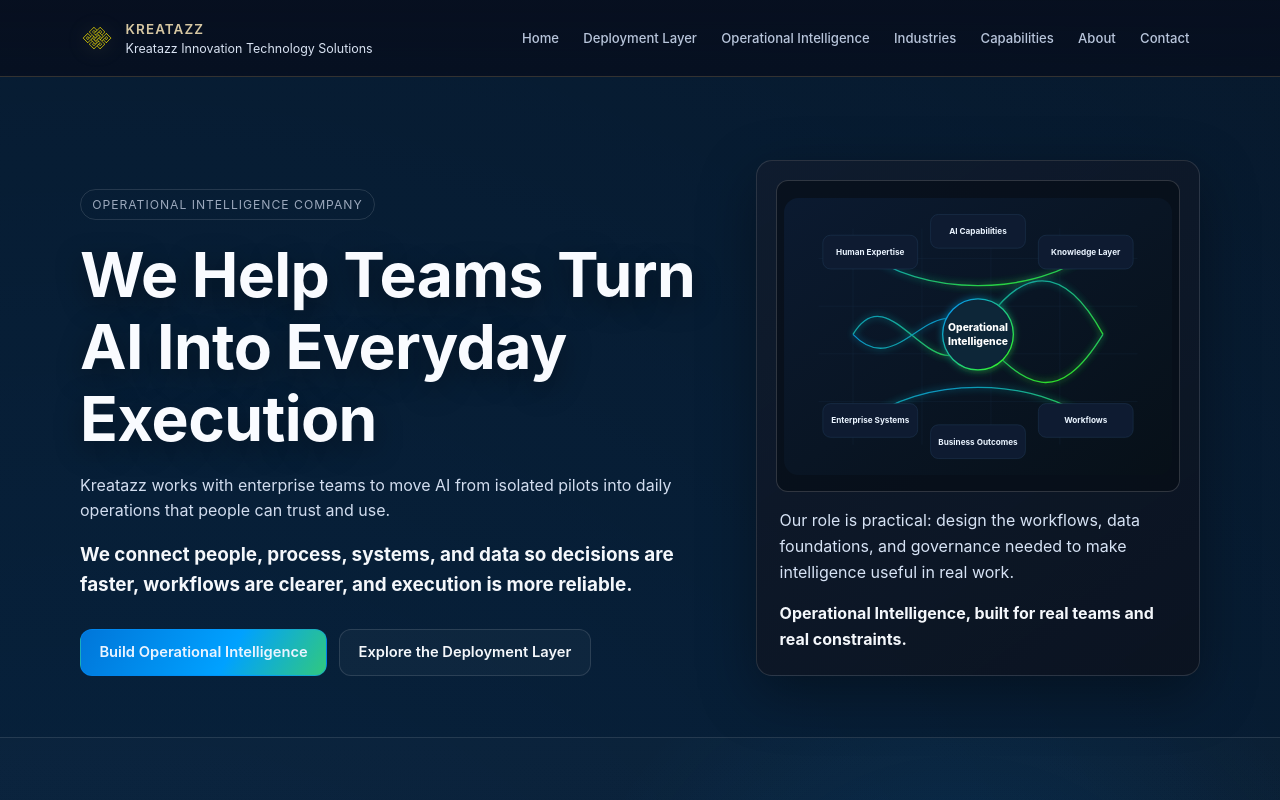
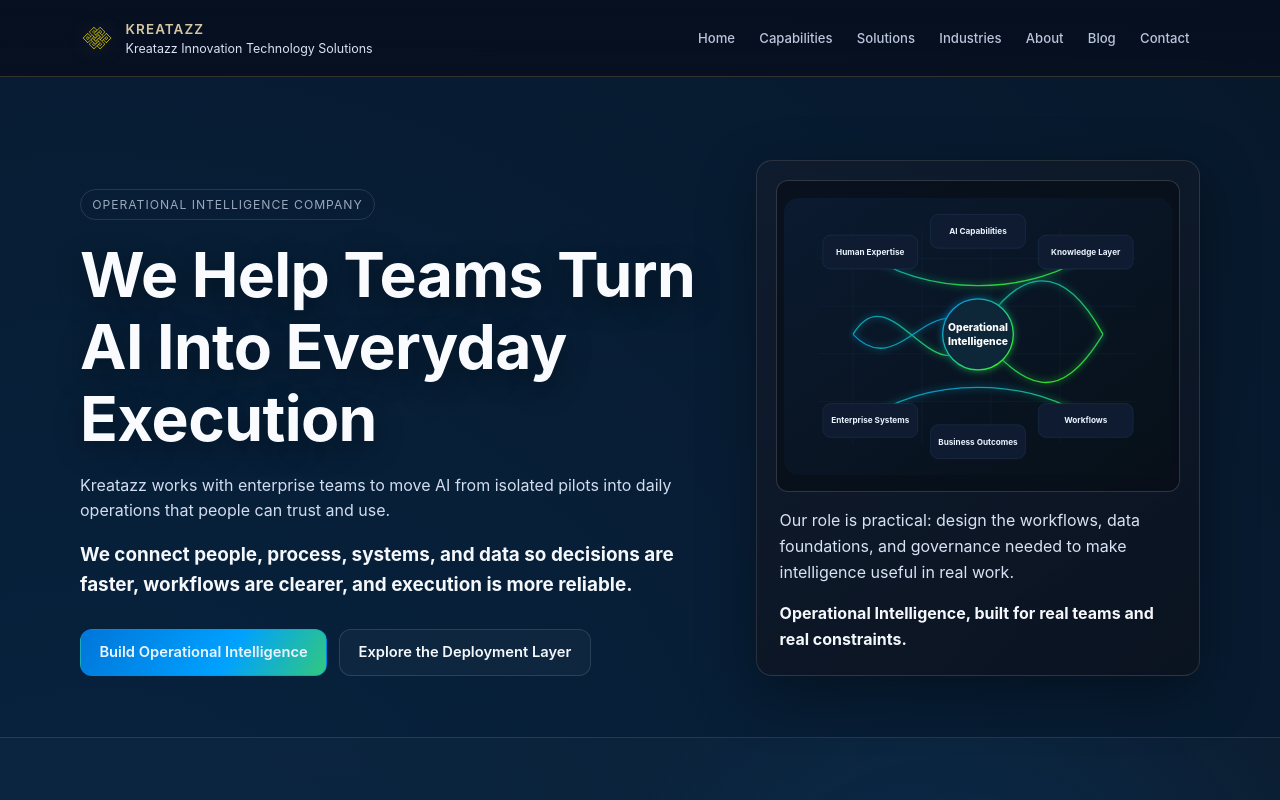
Before and after one commit to krishnanandiraju/kreatazzTech, a React (Vite) app: page / in a window 1280 px wide. Shown: the top 800 px of the page. Built offline with nearby package versions, Linux system fonts and the light colour scheme.

Commit message:
Improve site navigation and blog discoverability

```diff
--- a/src/data/siteContent.js
+++ b/src/data/siteContent.js
@@ -10,13 +10,13 @@
   phone: '',
   location: 'Pune, Maharashtra, India',
   nav: [
-    { label: 'Home', href: '#home' },
-    { label: 'Deployment Layer', href: '#deployment-layer' },
-    { label: 'Operational Intelligence', href: '#operational-intelligence' },
-    { label: 'Industries', href: '#industries' },
-    { label: 'Capabilities', href: '#capabilities' },
-    { label: 'About', href: '#about' },
-    { label: 'Contact', href: '#contact-us' },
+    { label: 'Home', href: '/' },
+    { label: 'Capabilities', href: '/services/' },
+    { label: 'Solutions', href: '/solutions/' },
+    { label: 'Industries', href: '/manufacturing-intelligence/' },
+    { label: 'About', href: '/about/' },
+    { label: 'Blog', href: '/blog/' },
+    { label: 'Contact', href: '/#contact-us' },
   ],
   hero: {
     eyebrow: 'Operational Intelligence Company',
--- a/src/pages/Home.jsx
+++ b/src/pages/Home.jsx
@@ -1,3 +1,4 @@
+import { useMemo } from 'react'
 import CTASection from '../components/CTASection'
 import Hero from '../components/Hero'
 import SectionTitle from '../components/SectionTitle'
@@ -18,6 +19,12 @@
       event.preventDefault()
       navigateTo(href)
     }
+
+    const featuredBlogPosts = useMemo(() => {
+      return [...blogPosts]
+        .sort((a, b) => new Date(b.date) - new Date(a.date))
+        .slice(0, 6)
+    }, [blogPosts])
 
   return (
     <main id="home">
@@ -251,7 +258,7 @@
             intro={content.blog.intro}
           />
           <div className="blog-grid">
-            {blogPosts.map((post) => (
+            {featuredBlogPosts.map((post) => (
               <article key={post.slug} className="blog-card">
                 <figure className="blog-visual" aria-hidden="true">
                   <img src={post.featuredImage} alt="" loading="lazy" />
@@ -265,6 +272,15 @@
                 <p>{post.excerpt}</p>
               </article>
             ))}
+          </div>
+          <div className="home-blog-actions">
+            <a
+              className="btn btn-secondary"
+              href="/blog/"
+              onClick={(event) => handleInternalPageClick(event, '/blog/')}
+            >
+              View All Articles
+            </a>
           </div>
         </div>
       </section>
--- a/src/styles/home.css
+++ b/src/styles/home.css
@@ -548,6 +548,12 @@
   color: var(--kz-muted);
 }
 
+.home-blog-actions {
+  margin-top: 1.2rem;
+  display: flex;
+  justify-content: center;
+}
+
 .content-page {
   padding-top: 5.2rem;
   min-height: 72svh;
```
